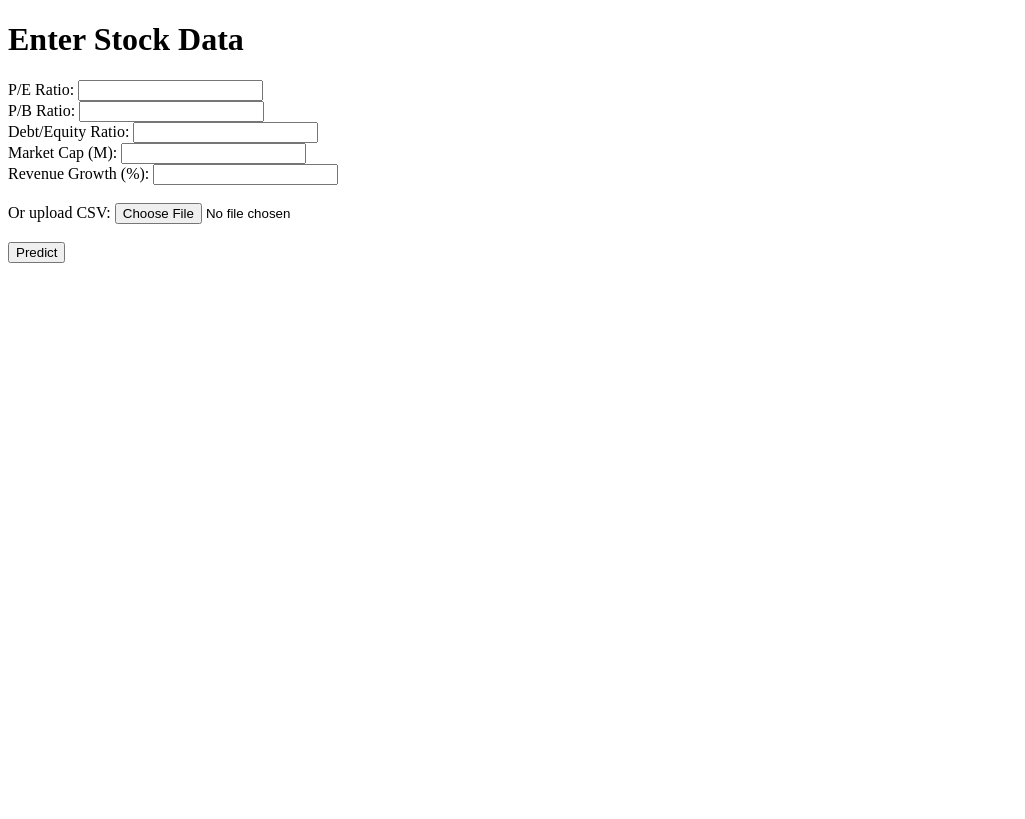
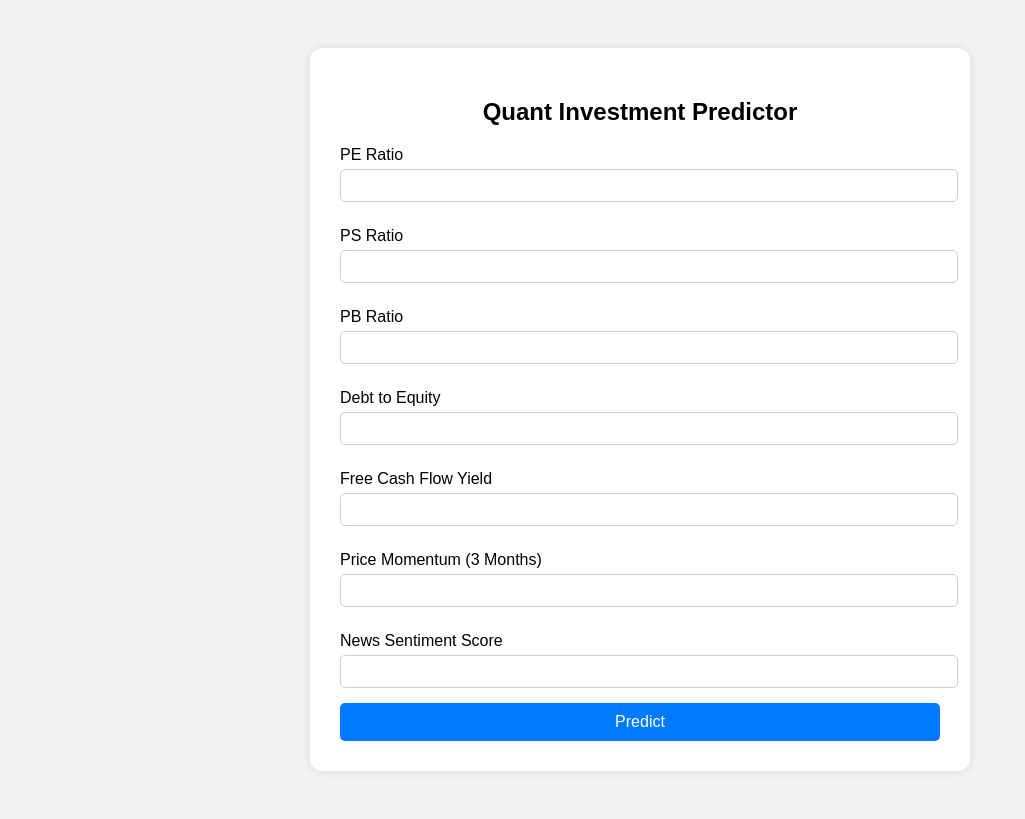
Before and after one commit to jamesc618/qip, a Flask app: page / in a window 1280 px wide. Shown: the whole page, without its empty margins (0-1025 px from the left). Before the commit the page ends 263 px from the top, so only its background shows below. Run offline with Flask 3, Linux system fonts and the light colour scheme; parts of the project's set-up code (start-up, migrations or seed data) failed here and were passed over.

Commit message:
Update index.html

```diff
--- a/templates/index.html
+++ b/templates/index.html
@@ -1,18 +1,89 @@
 <!DOCTYPE html>
-<html>
+<html lang="en">
 <head>
-    <title>Quant Investment App</title>
+    <meta charset="UTF-8">
+    <title>Quant Investment Predictor</title>
+    <style>
+        body {
+            font-family: Arial, sans-serif;
+            background: #f2f2f2;
+            padding: 40px;
+        }
+        .container {
+            max-width: 600px;
+            background: white;
+            padding: 30px;
+            margin: auto;
+            border-radius: 12px;
+            box-shadow: 0px 0px 10px rgba(0,0,0,0.1);
+        }
+        h2 {
+            text-align: center;
+        }
+        label {
+            display: block;
+            margin: 10px 0 5px;
+        }
+        input[type=number] {
+            width: 100%;
+            padding: 8px;
+            margin-bottom: 15px;
+            border-radius: 5px;
+            border: 1px solid #ccc;
+        }
+        input[type=submit] {
+            background: #007bff;
+            color: white;
+            padding: 10px;
+            width: 100%;
+            border: none;
+            border-radius: 5px;
+            font-size: 16px;
+        }
+        .result {
+            text-align: center;
+            margin-top: 20px;
+            font-size: 18px;
+        }
+        .result strong {
+            font-size: 22px;
+        }
+    </style>
 </head>
 <body>
-    <h1>Enter Stock Data</h1>
-    <form action="/predict" method="post" enctype="multipart/form-data">
-        <label>P/E Ratio: <input type="text" name="pe_ratio"></label><br>
-        <label>P/B Ratio: <input type="text" name="pb_ratio"></label><br>
-        <label>Debt/Equity Ratio: <input type="text" name="de_ratio"></label><br>
-        <label>Market Cap (M): <input type="text" name="market_cap"></label><br>
-        <label>Revenue Growth (%): <input type="text" name="revenue_growth"></label><br><br>
-        <label>Or upload CSV: <input type="file" name="csv_file"></label><br><br>
-        <input type="submit" value="Predict">
-    </form>
+    <div class="container">
+        <h2>Quant Investment Predictor</h2>
+        <form method="POST">
+            <label>PE Ratio</label>
+            <input type="number" step="any" name="pe_ratio" required>
+
+            <label>PS Ratio</label>
+            <input type="number" step="any" name="ps_ratio" required>
+
+            <label>PB Ratio</label>
+            <input type="number" step="any" name="pb_ratio" required>
+
+            <label>Debt to Equity</label>
+            <input type="number" step="any" name="debt_to_equity" required>
+
+            <label>Free Cash Flow Yield</label>
+            <input type="number" step="any" name="free_cash_flow_yield" required>
+
+            <label>Price Momentum (3 Months)</label>
+            <input type="number" step="any" name="price_momentum_3m" required>
+
+            <label>News Sentiment Score</label>
+            <input type="number" step="any" name="news_sentiment_score" required>
+
+            <input type="submit" value="Predict">
+        </form>
+
+        {% if prediction %}
+        <div class="result">
+            <p>Prediction: <strong>{{ prediction }}</strong></p>
+            <p>Confidence: {{ confidence }}</p>
+        </div>
+        {% endif %}
+    </div>
 </body>
 </html>
```
